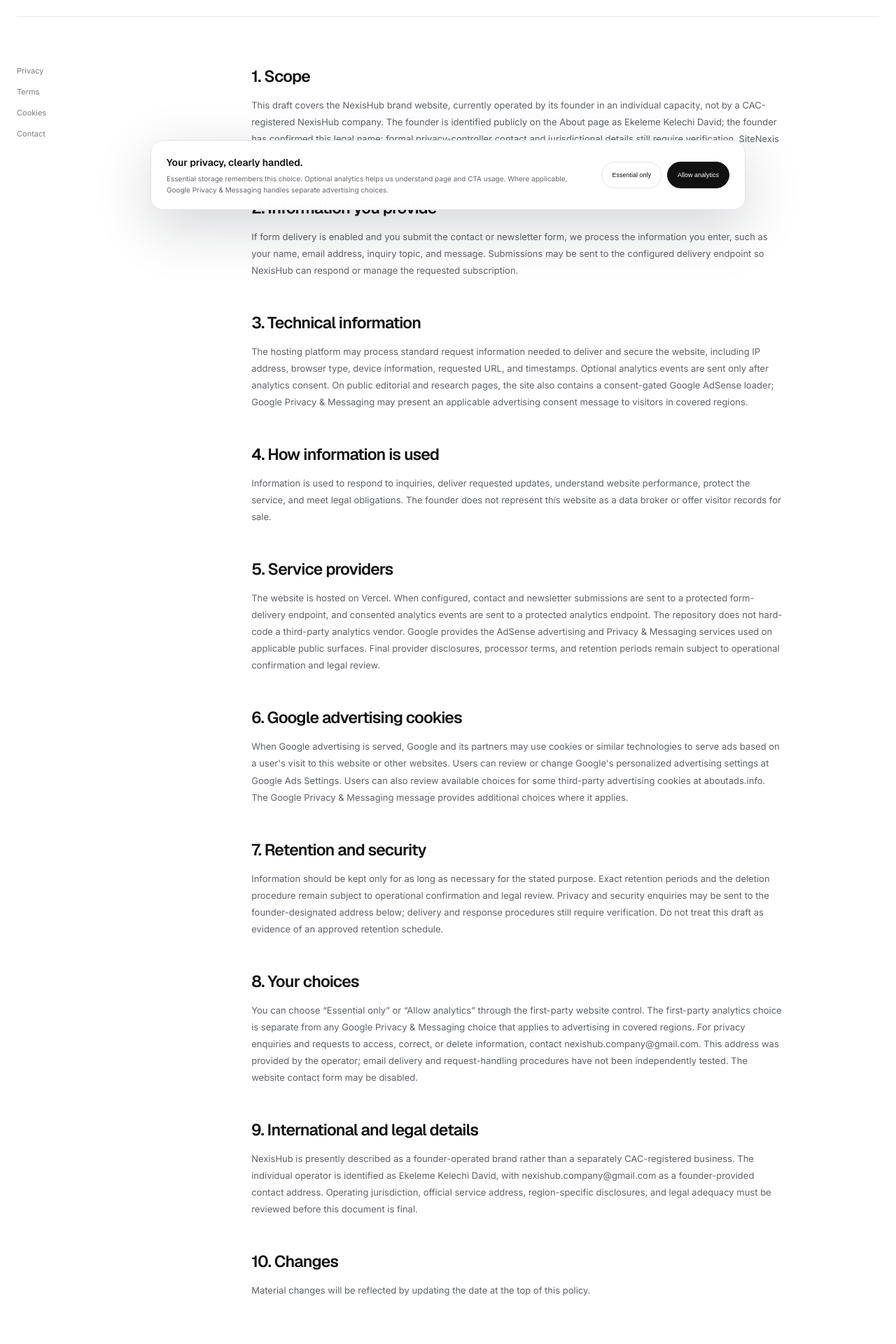
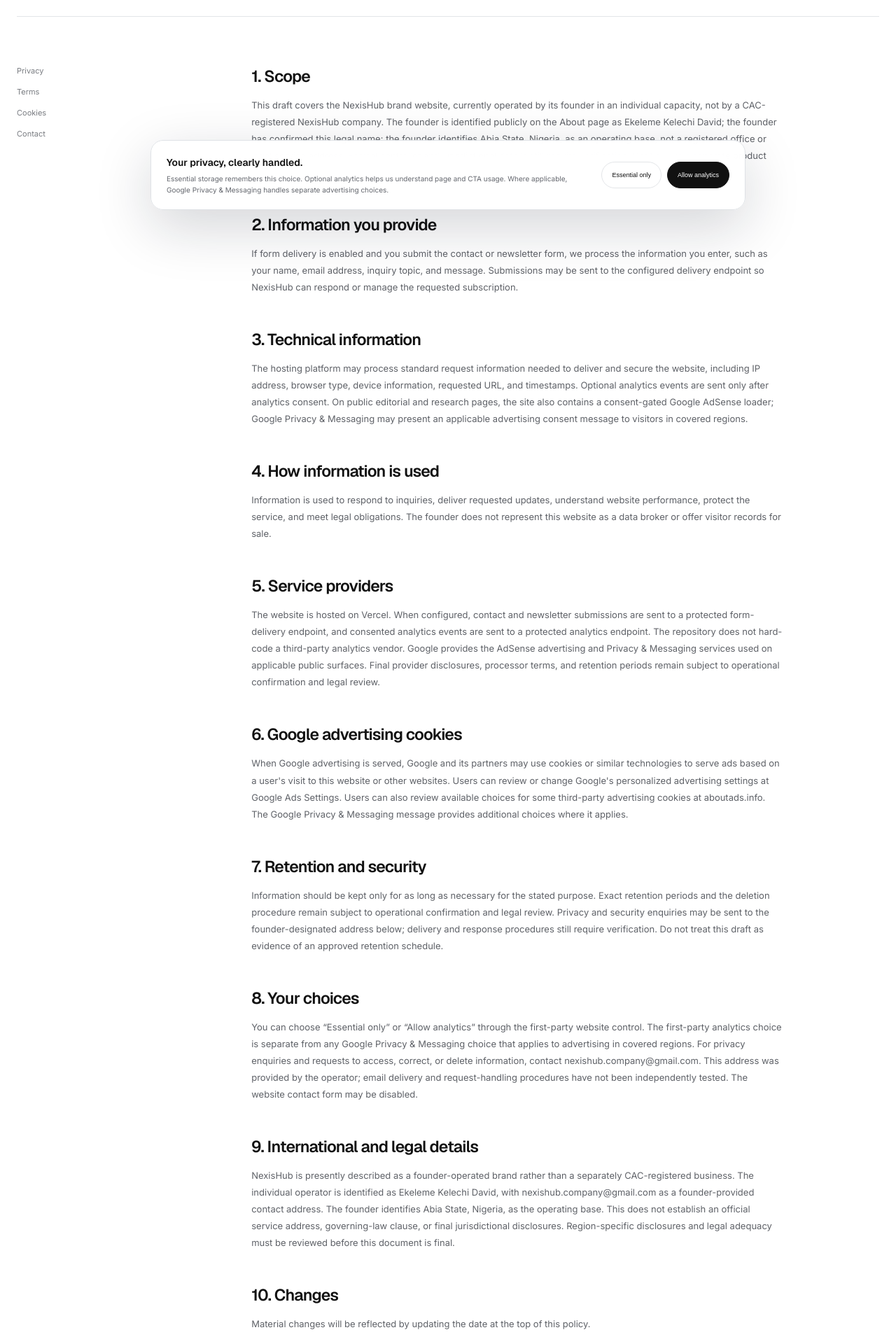
Before and after one commit to kellyxy110/NexisHub, a Next.js app in the folder website/: page /legal/privacy in a window 1280 px wide. Shown: the part 480-2400 px from the top of the page at 70% size. Built offline with nearby package versions, Linux system fonts and the light colour scheme.

Commit message:
docs(legal): reconcile founder operating-base disclosure with current main

```diff
--- a/website/src/app/legal/privacy/page.tsx
+++ b/website/src/app/legal/privacy/page.tsx
@@ -5,7 +5,7 @@ export const metadata: Metadata = { title: "Privacy Policy", description: "Priva
 
 export default function PrivacyPage() {
   return <LegalDocument title="Privacy Policy" summary="How the founder-operated NexisHub website handles visitor information.">
-    <h2>1. Scope</h2><p>This draft covers the NexisHub brand website, currently operated by its founder in an individual capacity, not by a CAC-registered NexisHub company. The founder is identified publicly on the About page as Ekeleme Kelechi David; the founder has confirmed this legal name; formal privacy-controller contact and jurisdictional details still require verification. SiteNexis is a separate product experience with its own privacy policy and service terms.</p>
+    <h2>1. Scope</h2><p>This draft covers the NexisHub brand website, currently operated by its founder in an individual capacity, not by a CAC-registered NexisHub company. The founder is identified publicly on the About page as Ekeleme Kelechi David; the founder has confirmed this legal name; the founder identifies Abia State, Nigeria, as an operating base, not a registered office or legal service address. Formal controller and jurisdictional details still require verification. SiteNexis is a separate product experience with its own privacy policy and service terms.</p>
     <h2>2. Information you provide</h2><p>If form delivery is enabled and you submit the contact or newsletter form, we process the information you enter, such as your name, email address, inquiry topic, and message. Submissions may be sent to the configured delivery endpoint so NexisHub can respond or manage the requested subscription.</p>
     <h2>3. Technical information</h2><p>The hosting platform may process standard request information needed to deliver and secure the website, including IP address, browser type, device information, requested URL, and timestamps. Optional analytics events are sent only after analytics consent. On public editorial and research pages, the site also contains a consent-gated Google AdSense loader; Google Privacy &amp; Messaging may present an applicable advertising consent message to visitors in covered regions.</p>
     <h2>4. How information is used</h2><p>Information is used to respond to inquiries, deliver requested updates, understand website performance, protect the service, and meet legal obligations. The founder does not represent this website as a data broker or offer visitor records for sale.</p>
@@ -13,7 +13,7 @@ export default function PrivacyPage() {
     <h2>6. Google advertising cookies</h2><p>When Google advertising is served, Google and its partners may use cookies or similar technologies to serve ads based on a user&apos;s visit to this website or other websites. Users can review or change Google&apos;s personalized advertising settings at <a href="https://adssettings.google.com/" rel="noreferrer">Google Ads Settings</a>. Users can also review available choices for some third-party advertising cookies at <a href="https://www.aboutads.info/choices/" rel="noreferrer">aboutads.info</a>. The Google Privacy &amp; Messaging message provides additional choices where it applies.</p>
     <h2>7. Retention and security</h2><p>Information should be kept only for as long as necessary for the stated purpose. Exact retention periods and the deletion procedure remain subject to operational confirmation and legal review. Privacy and security enquiries may be sent to the founder-designated address below; delivery and response procedures still require verification. Do not treat this draft as evidence of an approved retention schedule.</p>
     <h2>8. Your choices</h2><p>You can choose “Essential only” or “Allow analytics” through the first-party website control. The first-party analytics choice is separate from any Google Privacy &amp; Messaging choice that applies to advertising in covered regions. For privacy enquiries and requests to access, correct, or delete information, contact <a href="mailto:nexishub.company@gmail.com">nexishub.company@gmail.com</a>. This address was provided by the operator; email delivery and request-handling procedures have not been independently tested. The website contact form may be disabled.</p>
-    <h2>9. International and legal details</h2><p>NexisHub is presently described as a founder-operated brand rather than a separately CAC-registered business. The individual operator is identified as Ekeleme Kelechi David, with <a href="mailto:nexishub.company@gmail.com">nexishub.company@gmail.com</a> as a founder-provided contact address. Operating jurisdiction, official service address, region-specific disclosures, and legal adequacy must be reviewed before this document is final.</p>
+    <h2>9. International and legal details</h2><p>NexisHub is presently described as a founder-operated brand rather than a separately CAC-registered business. The individual operator is identified as Ekeleme Kelechi David, with <a href="mailto:nexishub.company@gmail.com">nexishub.company@gmail.com</a> as a founder-provided contact address. The founder identifies Abia State, Nigeria, as the operating base. This does not establish an official service address, governing-law clause, or final jurisdictional disclosures. Region-specific disclosures and legal adequacy must be reviewed before this document is final.</p>
     <h2>10. Changes</h2><p>Material changes will be reflected by updating the date at the top of this policy.</p>
   </LegalDocument>;
 }
```
